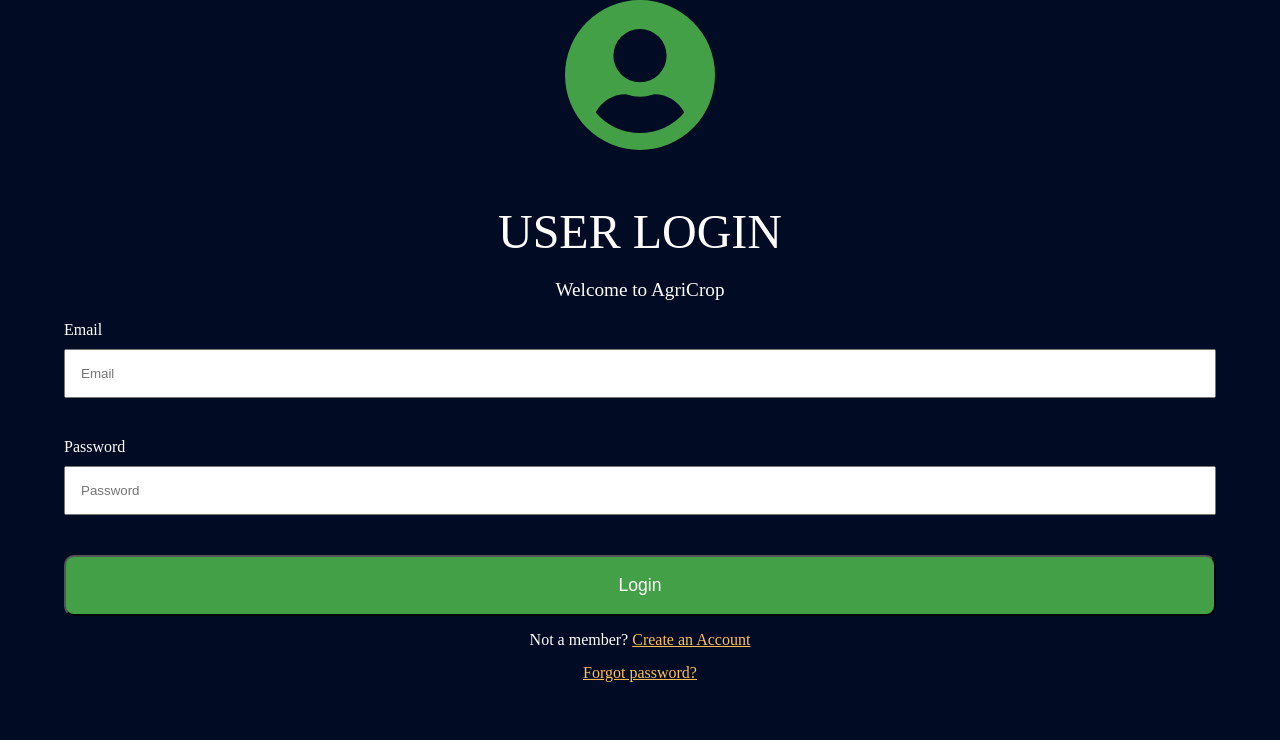
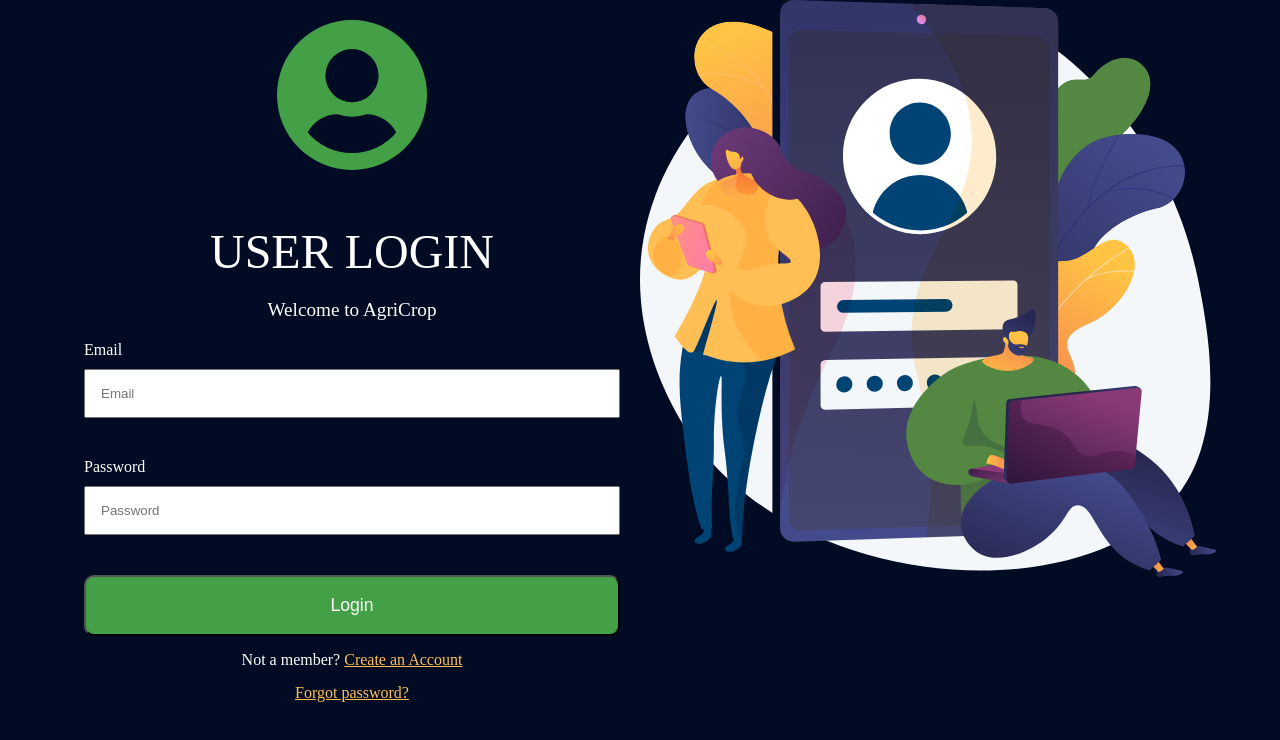
Before and after one commit to Akwasi123/AgriCrop, a PHP site: page /view/login.html in a window 1280 px wide. Shown: the part 60-800 px from the top of the page. Run offline with PHP 8.4, Linux system fonts and the light colour scheme.

Commit message:
completed login page

```diff
--- a/css/login.css
+++ b/css/login.css
@@ -64,7 +64,37 @@
     /* text-decoration: none; */
     color: #FFBF55;
 }
+
+.right-side{
+    display: none;
+}
 /* DESKTOP STYLES */
 @media screen and (min-width: 800px){
+    .right-side{
+        display: flex;
+        /* border: 1px solid #FFBF55; */
+        width: 50%;
+        background-image: url("../assets/img/illustration/other-bg.svg");
+        background-repeat: no-repeat;
+        background-size: 100%;
+    }
+
+    .right-side img{
+        width: 100%;
+    }
+
+    .left-side{
+        width: 50%;
+        padding: 20px;
+    }
+
+    .login-plaque{
+        display: flex;
+        /* align-items: center; */
+        width: 100%;
+        margin: auto;
+        /* border: 1px solid white; */
+    }
+
 
 }
--- a/view/login.html
+++ b/view/login.html
@@ -85,8 +85,10 @@
                 </div>
 
                 <div class="right-side">
+                    <!-- illustration -->
+                    <!-- <img src="../assets/img/illustration/login-bg.svg" alt=""> -->
+                </div>
 
-                </div>
             </div>
         </section>
     </main>
```
Also changed, not shown: assets/img/illustration/other-bg.svg (added), 1 other file.
